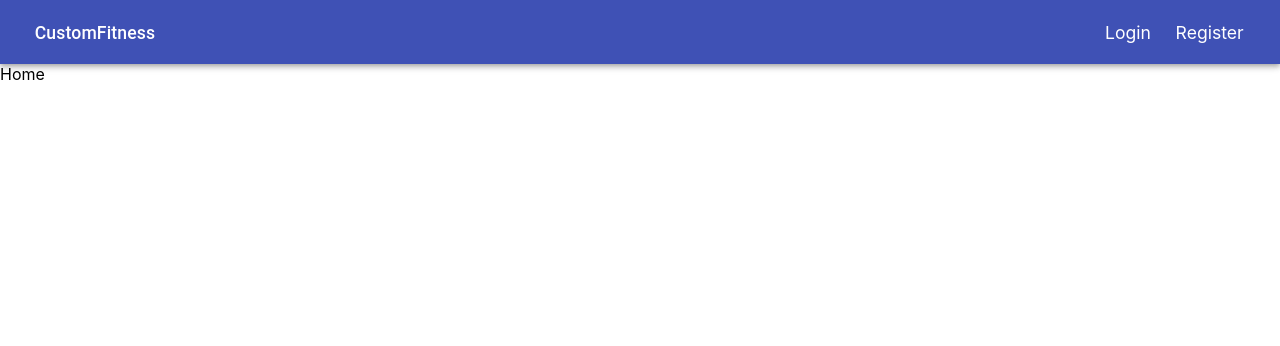
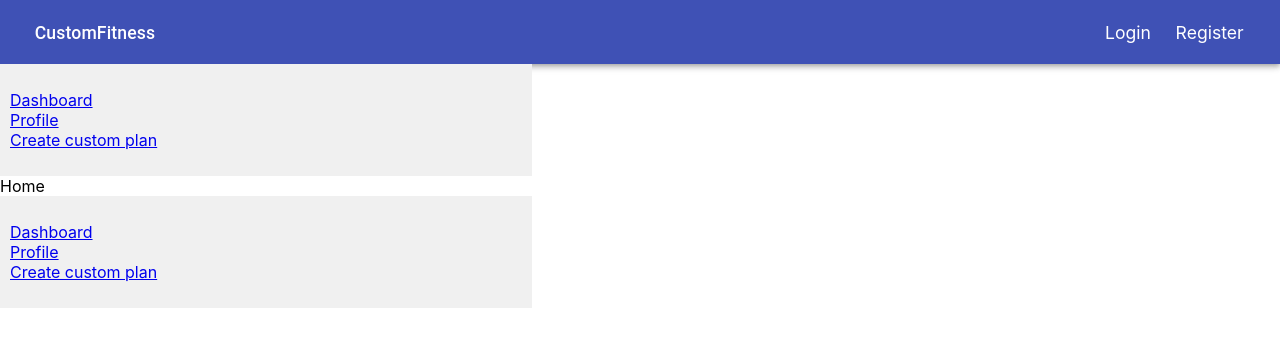
Before and after one commit to Meghanath91/CustomFitness, a React (Create React App) app in the folder my-app/: page / in a window 1280 px wide. Shown: the top 346 px of the page. Built offline with nearby package versions, Linux system fonts and the light colour scheme.

Commit message:
added nav bar to every page

```diff
--- a/my-app/src/App.js
+++ b/my-app/src/App.js
@@ -22,10 +22,11 @@ function App() {
 
       {/* always showing  - outside of switch */}
       <Navbar />
+      <Sidebar/>
+
 
       {/* <div style={{display: flex}}>  */}
         {/* { isLoggedin && } */}
-        {/* <Sidebar/> */}
 
         {/* Switch */}
           {/* Route = .... */}
@@ -45,15 +46,26 @@ function App() {
               /plans <PlansList></PlansList> */}
 
                 {/* useParams */}
+                <Route path='/trainer/dashboard'>
+                Dashboard
+                {/* <Sidebar/> */}
 
-              <Route path='/trainer/dashboard'>
-                Dashboard
-              <Card/>
+              </Route>
+
+                <Route path='/trainer/profile'>
+                {/* <Sidebar/> */}
+                <Card/>
+
+              </Route>
+
+              <Route path='/trainer/create_plan'>
+              {/* <Sidebar/> */}
               <ExerciseList />
+
               </Route>
 
               <Route path='/student/dashboard'>
-              <Sidebar/>
+              {/* <Sidebar/> */}
               </Route>
 
 
@@ -68,7 +80,10 @@ function App() {
 
               <Route path='/'>
                 Home
+                <Sidebar/>
+
               </Route>
+
             </Switch>
           </div>
     </Router>
--- a/my-app/src/components/Sidebar/Sidebar.js
+++ b/my-app/src/components/Sidebar/Sidebar.js
@@ -15,28 +15,10 @@ import {
 // spots: once for the sidebar and once in the main
 // content section. All routes are in the same
 // order they would appear in a <Switch>.
-const routes = [
-  {
-    path: "/",
-    exact: true,
-    sidebar: () => <div>Dashboard!</div>,
-    main: () => <h2>Dashboard</h2>
-  },
-  {
-    path: "/profile",
-    sidebar: () => <div>Profile!</div>,
-    main: () => <h2>Profile</h2>
-  },
-  {
-    path: "/create_plan",
-    sidebar: () => <div>Create custom plan!</div>,
-    main: () => <h2>create plan</h2>
-  }
-];
+
 
 export default function Sidebar() {
   return (
-    <Router>
       <div style={{ display: "flex" }}>
         <div
           style={{
@@ -47,50 +29,21 @@ export default function Sidebar() {
         >
           <ul style={{ listStyleType: "none", padding: 0 }}>
             <li>
-              <Link to="/">Dashboard</Link>
+              <Link to="/trainer/dashboard">Dashboard</Link>
             </li>
             <li>
-              <Link to="/profile">Profile</Link>
+              <Link to="/trainer/profile">Profile</Link>
             </li>
             <li>
-              <Link to="/create_plan">Create custom plan</Link>
+              <Link to="/trainer/create_plan">Create custom plan</Link>
             </li>
           </ul>
 
-          <Switch>
-            {routes.map((route, index) => (
-              // You can render a <Route> in as many places
-              // as you want in your app. It will render along
-              // with any other <Route>s that also match the URL.
-              // So, a sidebar or breadcrumbs or anything else
-              // that requires you to render multiple things
-              // in multiple places at the same URL is nothing
-              // more than multiple <Route>s.
-              <Route
-                key={index}
-                path={route.path}
-                exact={route.exact}
-                children={<route.sidebar />}
-              />
-            ))}
-          </Switch>
+
         </div>
 
         <div style={{ flex: 1, padding: "10px" }}>
-          <Switch>
-            {routes.map((route, index) => (
-              // Render more <Route>s with the same paths as
-              // above, but different components this time.
-              <Route
-                key={index}
-                path={route.path}
-                exact={route.exact}
-                children={<route.main />}
-              />
-            ))}
-          </Switch>
         </div>
       </div>
-    </Router>
   );
 }
```
Also changed, not shown: my-app/src/containers/dashboard.js (line endings or trailing spaces), 1 other file (tests, documents, lock files or other folders).
